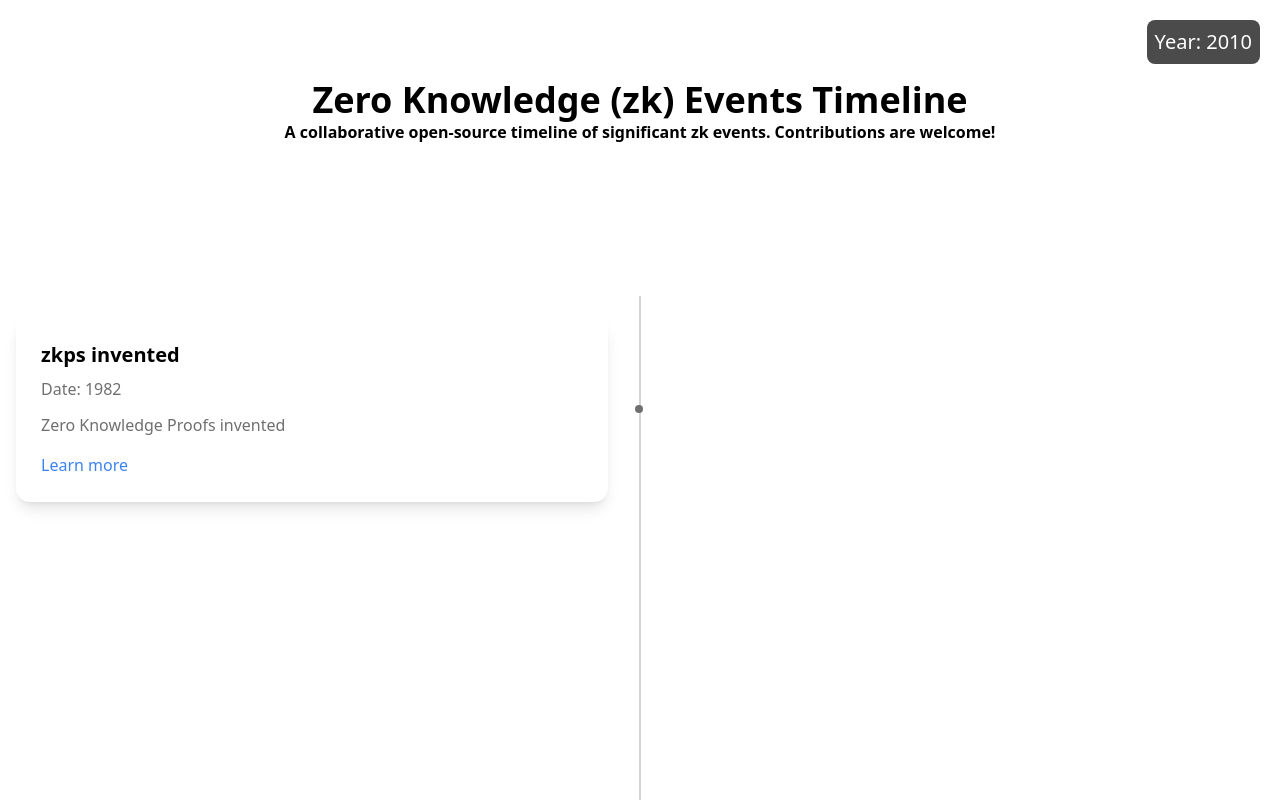
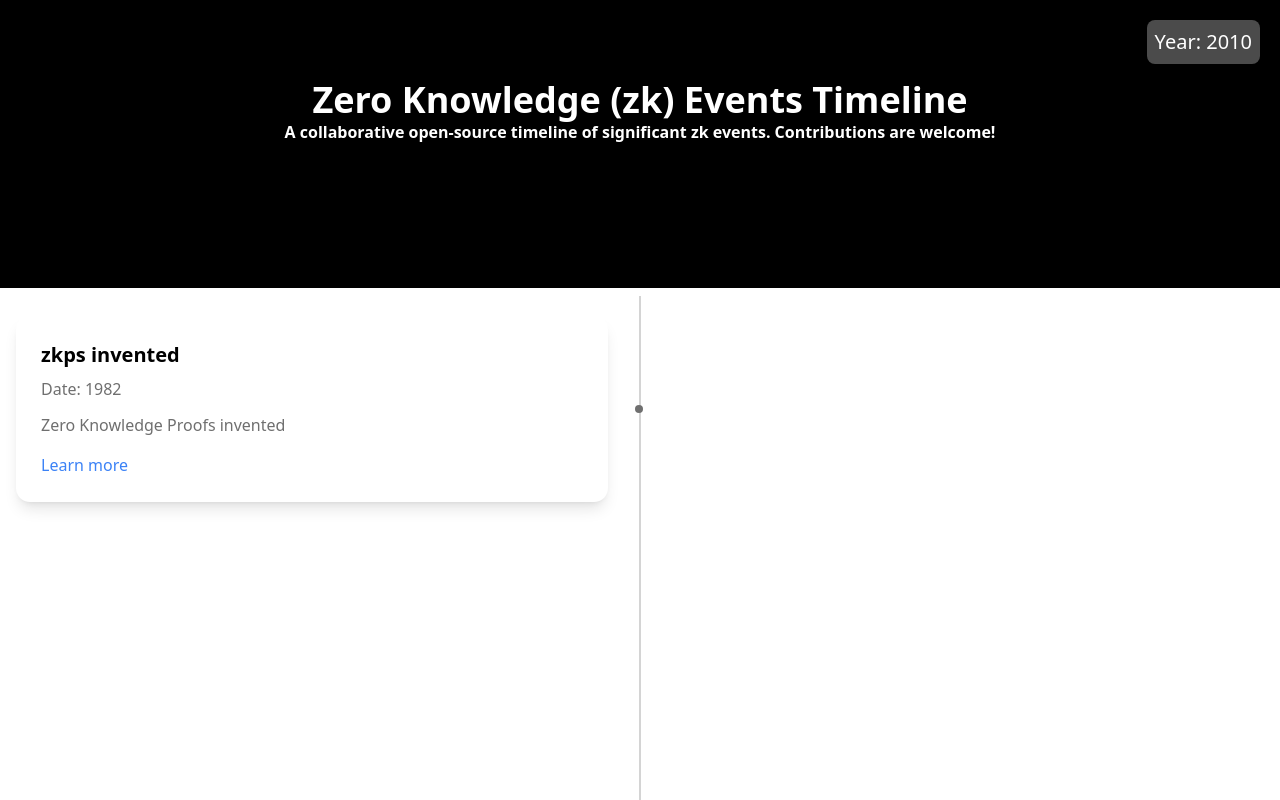
Before and after one commit to Violet-Bora-Lee/zk-timline-test, a Next.js app: page / in a window 1280 px wide. Shown: the top 800 px of the page. Built offline with nearby package versions, Linux system fonts and the light colour scheme.

Commit message:
Style background and text color

```diff
--- a/app/(home)/page.tsx
+++ b/app/(home)/page.tsx
@@ -3,7 +3,7 @@ import Timeline from "@/components/Timeline";
 export default function Home() {
   return (
     <main>
-      <section className="py-20" id="roadmap">
+      <section className="py-20 bg-black text-white" id="roadmap">
         <div className="container mx-auto px-4">
           <div className="text-center mb-16">
         <h2 className="text-4xl font-bold">
```
Lines whose indentation alone changed are shown as unchanged.
